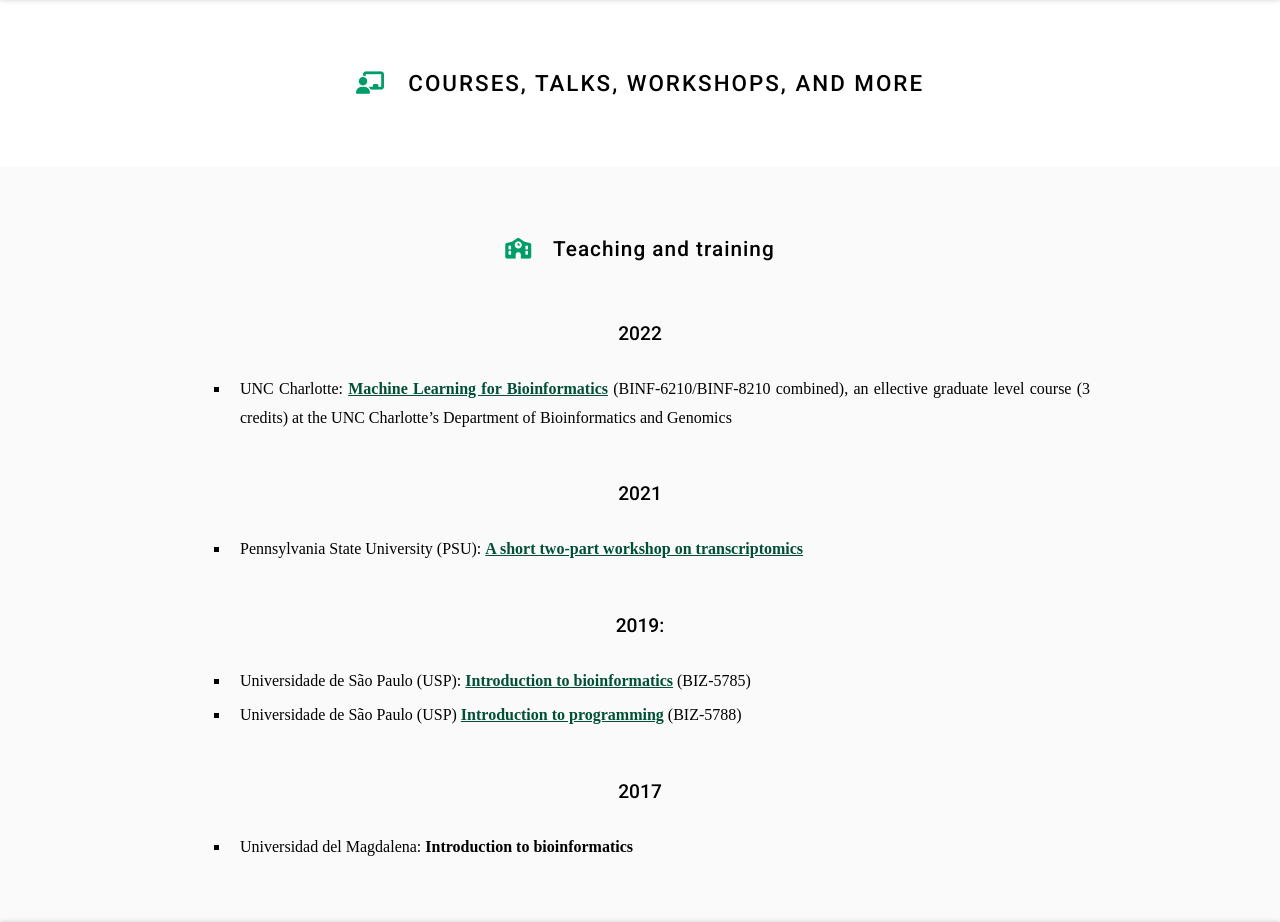
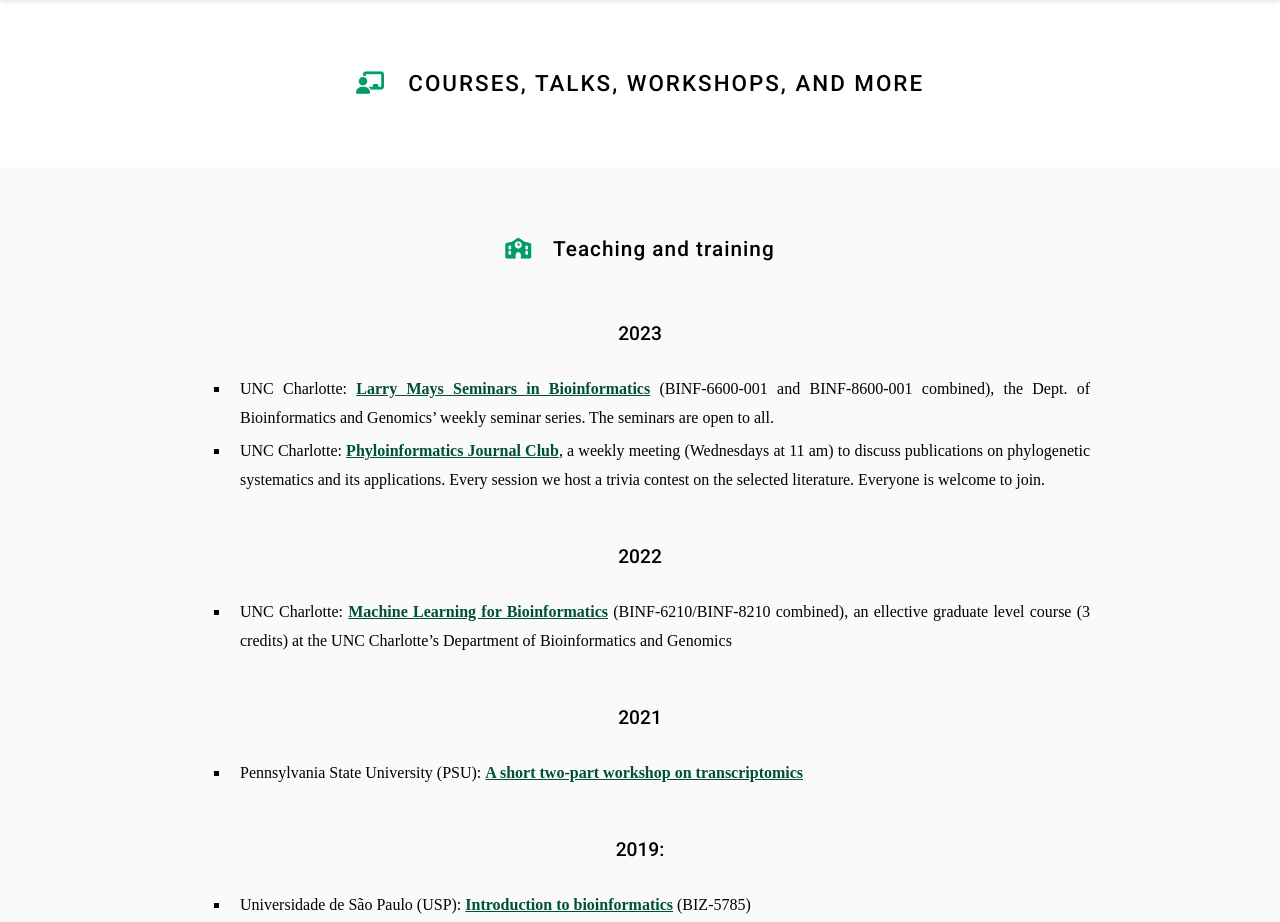
Before and after one commit to machadodj/machadodj.github.io, a Jekyll site: the page built from education/index.md, in a window 1280 px wide. Shown: the part 110-1032 px from the top of the page. Built offline with Jekyll 4.4.1, drawn with Linux system fonts in a browser that asks for light colours; nearby versions of some CDN libraries; some web fonts are replaced; grey boxes are pictures that could not be loaded.

Commit message:
Update index.md

```diff
--- a/education/index.md
+++ b/education/index.md
@@ -15,6 +15,12 @@ nav:
 
 ## <i class="fas fa-school"></i>Teaching and training
 
+### 2023
+
+- UNC Charlotte: [**Larry Mays Seminars in Bioinformatics**](https://cci.charlotte.edu/departments/bioinformatics/seminars/#:~:text=The%20Department%20of%20Bioinformatics%20and,30%2D%203%3A30%20PM) (BINF-6600-001 and BINF-8600-001 combined), the Dept. of Bioinformatics and Genomics' weekly seminar series. The seminars are open to all.
+
+- UNC Charlotte: [**Phyloinformatics Journal Club**](https://www.notion.so/phyloinformatics/The-Phyloinformatics-Journal-Club-fd42a8b2ab9e409eb53b4fe728da24e4?pvs=4), a weekly meeting (Wednesdays at 11 am) to discuss publications on phylogenetic systematics and its applications. Every session we host a trivia contest on the selected literature. Everyone is welcome to join.
+
 ### 2022
 - UNC Charlotte: [**Machine Learning for Bioinformatics**](https://gitlab.com/phyloinformatics/malebi22) (BINF-6210/BINF-8210 combined), an ellective graduate level course (3 credits) at the UNC Charlotte's Department of Bioinformatics and Genomics
 
```
